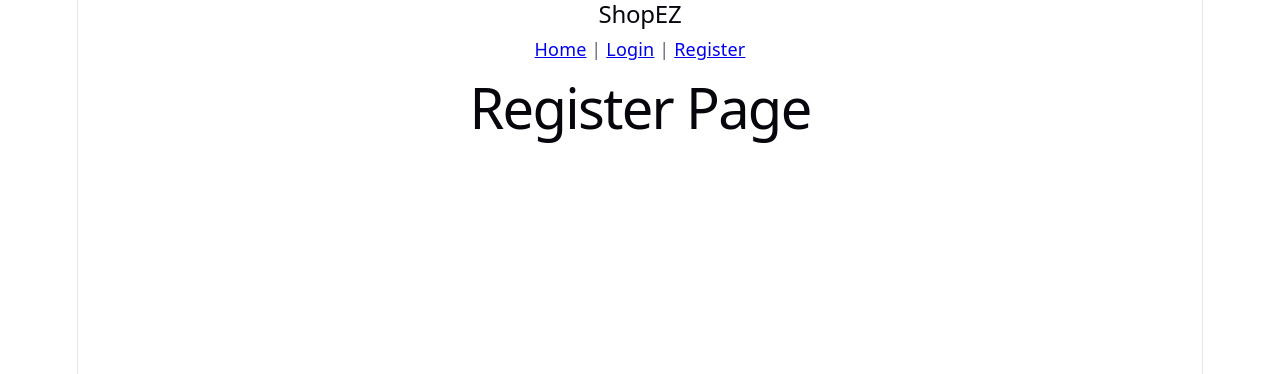
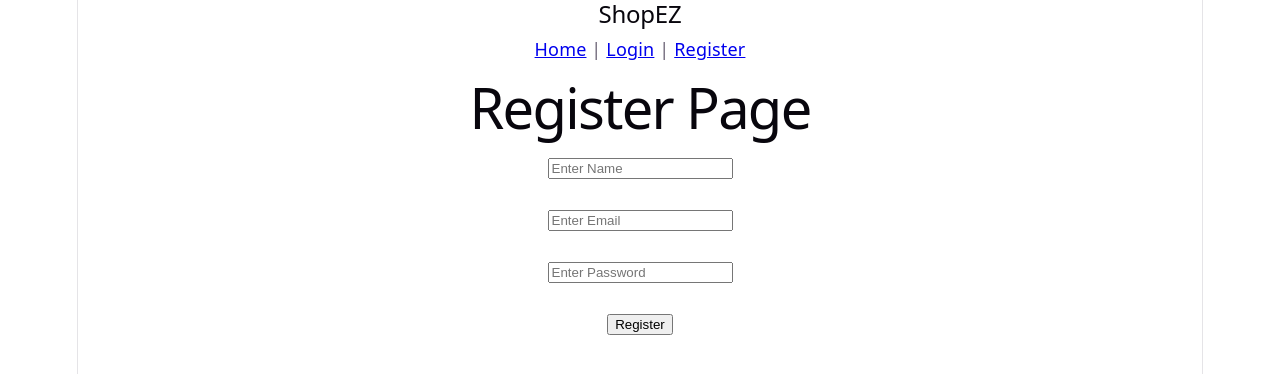
Before and after one commit to anushkavadla/ShopEZ, a React (Vite) app in the folder Client/: page /register in a window 1280 px wide. Shown: the top 374 px of the page. Built offline with nearby package versions, Linux system fonts and the light colour scheme.

Commit message:
Completed Product Details Page Integration

```diff
--- a/Client/src/App.jsx
+++ b/Client/src/App.jsx
@@ -5,11 +5,11 @@ import Navbar from "./components/Navbar";
 import Home from "./pages/Home";
 import Login from "./pages/Login";
 import Register from "./pages/Register";
+import ProductDetails from "./pages/ProductDetails";
 
 function App() {
   return (
     <BrowserRouter>
-
       <Navbar />
 
       <Routes>
@@ -18,8 +18,12 @@ function App() {
         <Route path="/login" element={<Login />} />
 
         <Route path="/register" element={<Register />} />
+
+        <Route
+          path="/product/:id"
+          element={<ProductDetails />}
+        />
       </Routes>
-
     </BrowserRouter>
   );
 }
--- /dev/null
+++ b/Client/src/components/ProductCard.jsx
@@ -0,0 +1,30 @@
+import { Link } from "react-router-dom";
+
+function ProductCard({ product }) {
+  return (
+    <div
+      style={{
+        border: "1px solid gray",
+        padding: "10px",
+        margin: "10px",
+        borderRadius: "10px",
+      }}
+    >
+      <h2>{product.name}</h2>
+
+      <p>{product.description}</p>
+
+      <h3>₹{product.price}</h3>
+
+      <p>Category: {product.category}</p>
+
+      <p>Stock: {product.stock}</p>
+
+      <Link to={`/product/${product._id}`}>
+        View Details
+      </Link>
+    </div>
+  );
+}
+
+export default ProductCard;
--- a/Client/src/pages/Home.jsx
+++ b/Client/src/pages/Home.jsx
@@ -1,7 +1,36 @@
+import { useEffect, useState } from "react";
+import axios from "axios";
+import ProductCard from "../components/ProductCard";
+
 function Home() {
+  const [products, setProducts] = useState([]);
+
+  useEffect(() => {
+    fetchProducts();
+  }, []);
+
+  const fetchProducts = async () => {
+    try {
+      const { data } = await axios.get(
+        "http://localhost:5000/api/products"
+      );
+
+      setProducts(data);
+    } catch (error) {
+      console.log(error);
+    }
+  };
+
   return (
     <div>
       <h1>ShopEZ Home Page</h1>
+
+      {products.map((product) => (
+        <ProductCard
+          key={product._id}
+          product={product}
+        />
+      ))}
     </div>
   );
 }
--- /dev/null
+++ b/Client/src/pages/ProductDetails.jsx
@@ -0,0 +1,45 @@
+import { useEffect, useState } from "react";
+import { useParams } from "react-router-dom";
+import axios from "axios";
+
+function ProductDetails() {
+  const { id } = useParams();
+
+  const [product, setProduct] = useState(null);
+
+  useEffect(() => {
+    fetchProduct();
+  }, []);
+
+  const fetchProduct = async () => {
+    try {
+      const { data } = await axios.get(
+        `http://localhost:5000/api/products/${id}`
+      );
+
+      setProduct(data);
+    } catch (error) {
+      console.log(error);
+    }
+  };
+
+  if (!product) {
+    return <h2>Loading...</h2>;
+  }
+
+  return (
+    <div>
+      <h1>{product.name}</h1>
+
+      <p>{product.description}</p>
+
+      <h2>₹{product.price}</h2>
+
+      <p>Category: {product.category}</p>
+
+      <p>Stock: {product.stock}</p>
+    </div>
+  );
+}
+
+export default ProductDetails;
--- a/Client/src/pages/Register.jsx
+++ b/Client/src/pages/Register.jsx
@@ -1,7 +1,85 @@
+import { useState } from "react";
+import { useNavigate } from "react-router-dom";
+import axios from "axios";
+
 function Register() {
+  const [name, setName] = useState("");
+  const [email, setEmail] = useState("");
+  const [password, setPassword] = useState("");
+
+  const navigate = useNavigate();
+
+  const submitHandler = async (e) => {
+    e.preventDefault();
+
+    try {
+      await axios.post(
+        "http://localhost:5000/api/users/register",
+        {
+          name,
+          email,
+          password,
+        }
+      );
+
+      alert("Registration Successful!");
+
+      navigate("/login");
+    } catch (error) {
+      console.log(error);
+
+      alert("Registration Failed");
+    }
+  };
+
   return (
     <div>
       <h1>Register Page</h1>
+
+      <form onSubmit={submitHandler}>
+        <div>
+          <input
+            type="text"
+            placeholder="Enter Name"
+            value={name}
+            onChange={(e) =>
+              setName(e.target.value)
+            }
+          />
+        </div>
+
+        <br />
+
+        <div>
+          <input
+            type="email"
+            placeholder="Enter Email"
+            value={email}
+            onChange={(e) =>
+              setEmail(e.target.value)
+            }
+          />
+        </div>
+
+        <br />
+
+        <div>
+          <input
+            type="password"
+            placeholder="Enter Password"
+            value={password}
+            onChange={(e) =>
+              setPassword(e.target.value)
+            }
+          />
+        </div>
+
+        <br />
+
+        <button type="submit">
+          Register
+        </button>
+      </form>
     </div>
   );
 }
```
Also changed, not shown: 2 other files (tests, documents, lock files or other folders).
